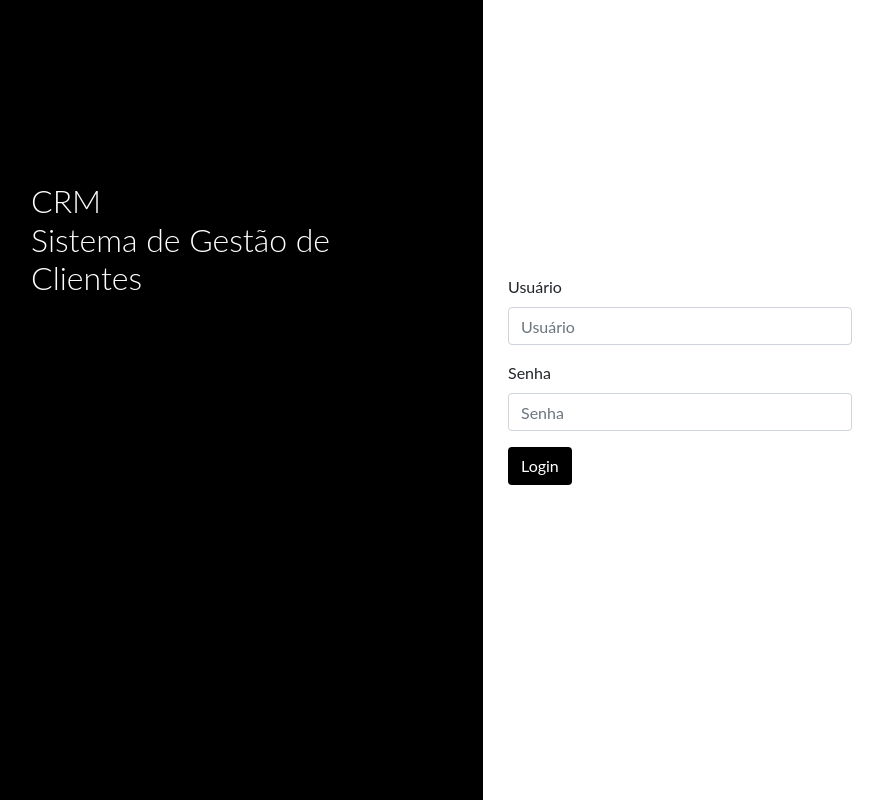
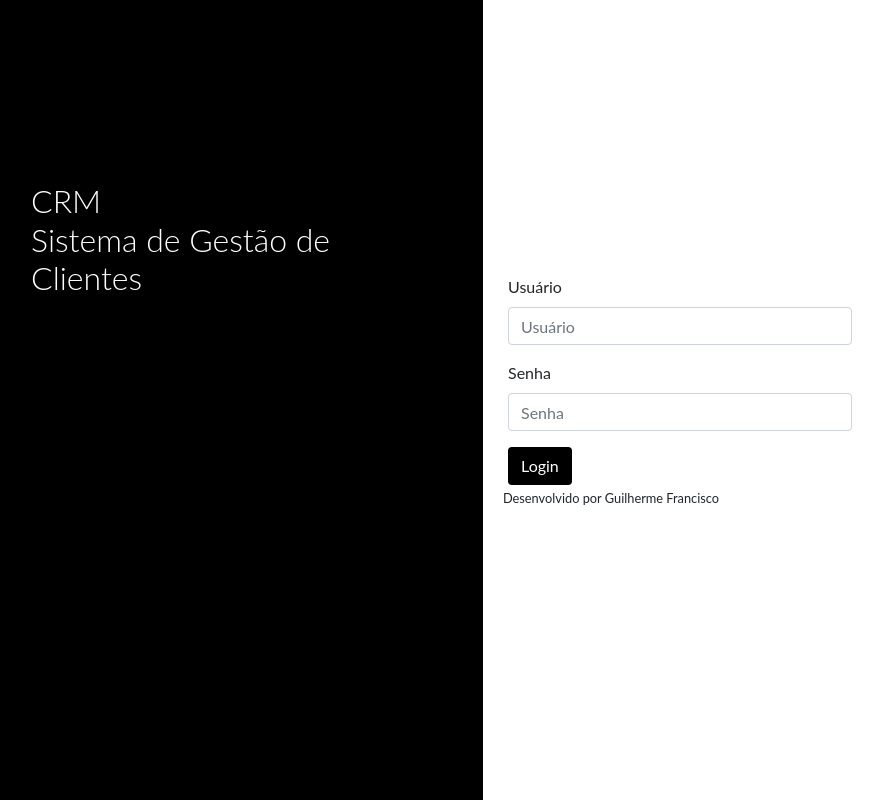
Before and after one commit to Guilherme549/sistema-de-gestao-de-clientes, a Django app: page /login/ in a window 1280 px wide. Shown: the whole page, without its empty margins (29-912 px from the left). Run offline with Django 5.2, Linux system fonts and the light colour scheme; some libraries are stand-ins or nearby versions.

```diff
--- a/core/templates/login.html
+++ b/core/templates/login.html
@@ -45,4 +45,8 @@
          </div>
       </div>
 </body>
+<div class="container text-center">
+    <small>Desenvolvido por Guilherme Francisco</small>
+
+</div>
 </html>
```
Also changed, not shown: 1 other file.
